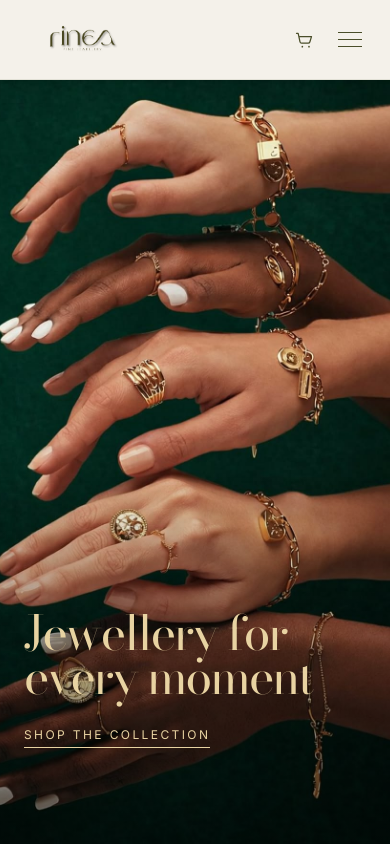
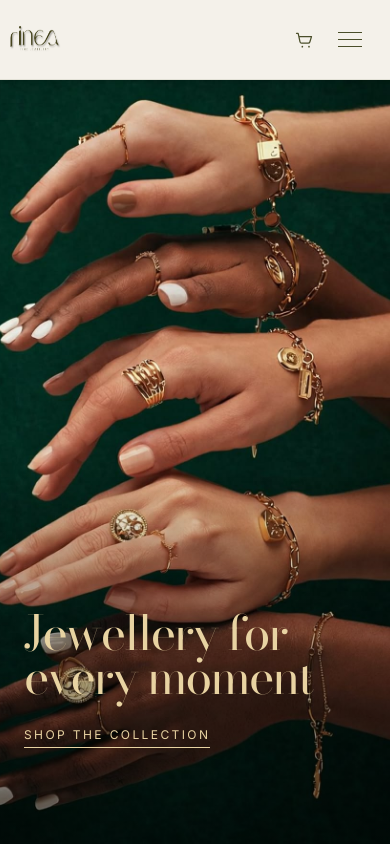
Before and after one commit to entrainaccademy/rinea, a Next.js app: page / in a window 390 px wide. Shown: the top 844 px of the page. Built offline with nearby package versions, Linux system fonts and the light colour scheme.

Commit message:
Fixed the first two mobile issues

```diff
--- a/src/components/Header.js
+++ b/src/components/Header.js
@@ -44,7 +44,7 @@ export default function Header() {
           alt="Rinea"
           width={702}
           height={449}
-          className="h-20 w-auto lg:hidden"
+          className="-ml-8 h-20 w-auto lg:hidden"
         />
         {hasSolidHeader ? (
           <Image
```
